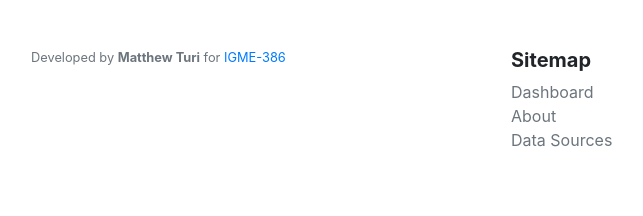
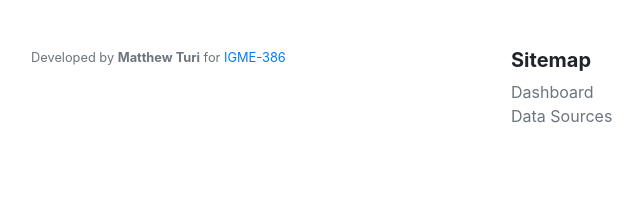
Before and after one commit to Qasem-moh/Jordan-COVID19-Dashboard, a Flask app: page / in a window 1280 px wide. Shown: the part 952-1168 px from the top of the page, without its empty margins (144-787 px from the left). After the commit the page ends 1075 px from the top, so only its background shows below. Run offline with Flask 2, Linux system fonts and the light colour scheme; data that the repository does not hold is empty; parts of the project's set-up code (start-up, migrations or seed data) failed here and were passed over; some libraries are stand-ins or nearby versions.

Commit message:
Removed link to about tab

```diff
--- a/templates/footer.html
+++ b/templates/footer.html
@@ -8,7 +8,6 @@
             <h5><strong>Sitemap</strong></h5>
             <ul class="list-unstyled text-small">
                 <li><a class="text-muted" href="{{ url_for('index') }}">Dashboard</a></li>
-                <li><a class="text-muted" href="#">About</a></li>
                 <li><a class="text-muted" href="{{ url_for('data_sources') }}">Data Sources</a></li>
             </ul>
         </div>
```
